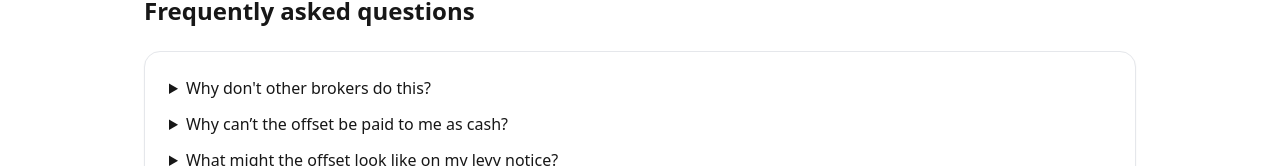
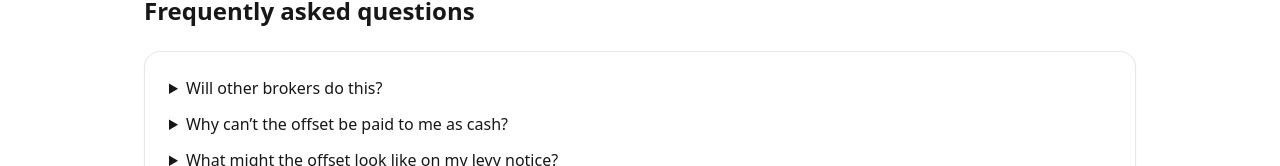
Before and after one commit to RukiDe/sold-nextjs, a Next.js app: page /buildings/levy-offsets/for-owners in a window 1280 px wide. Shown: the part 2056-2222 px from the top of the page. Built offline with nearby package versions, Linux system fonts and the light colour scheme.

Commit message:
offset estimate page flowing to brevo

```diff
--- a/app/buildings/levy-offsets/for-owners/page.tsx
+++ b/app/buildings/levy-offsets/for-owners/page.tsx
@@ -173,7 +173,7 @@ export default function OwnersPage() {
   <div className="border border-gray-200 rounded-2xl p-6 shadow-sm bg-white space-y-3">
         <details>
       <summary className="cursor-pointer font-medium">
-        Why don't other brokers do this?
+        Will other brokers do this?
       </summary>
       <p className="mt-2 text-gray-700">
         Ongoing commissions are highly prized by brokers. We believe they should help you.
```
